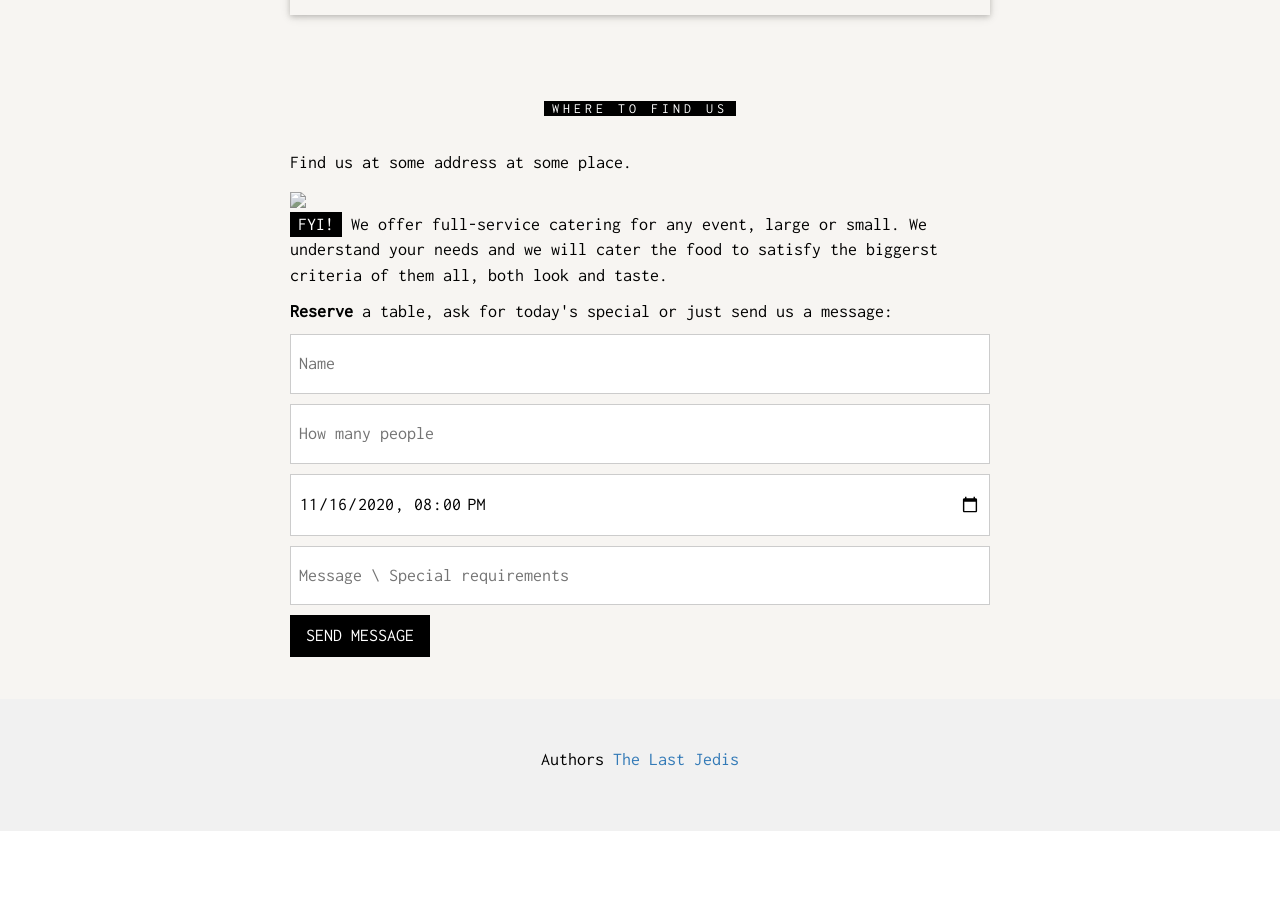
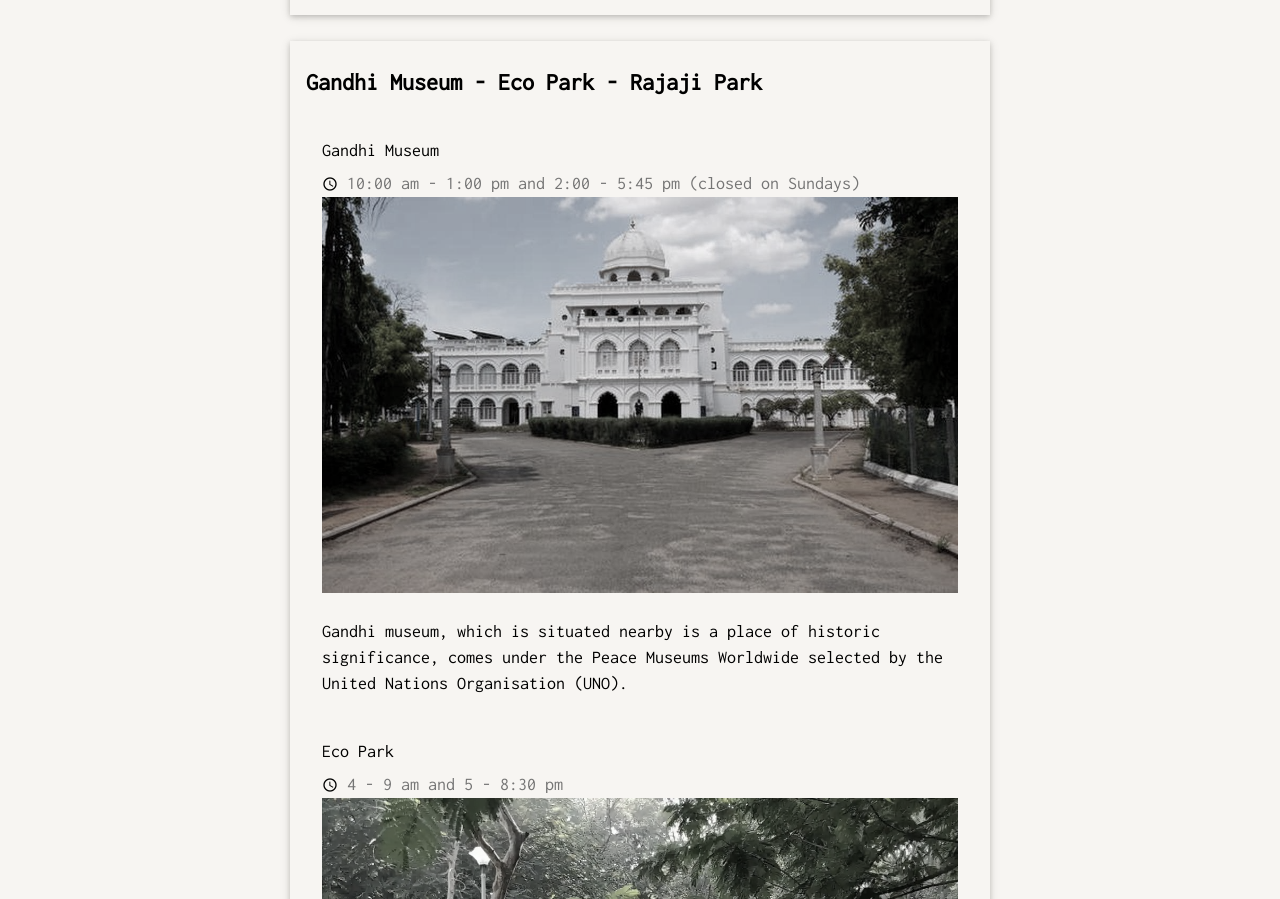
Before and after one commit to praveenmarimuthu/Vennila-Sathrukkan, a plain HTML site: page index.html in a window 1280 px wide. Shown: the part 8438-9337 px from the top of the page. Before the commit the page ends 9269 px from the top, so only its background shows below. Drawn offline with nearby package versions, Linux system fonts and the light colour scheme.

Commit message:
eatery almost done v12

```diff
--- a/index.html
+++ b/index.html
@@ -577,76 +577,67 @@ This blog aims to give you suggestions on how you can make your stay a memorable
       <br />
       <!-- VMA container ends-->
 
+      <!-- Museum & Parks container-->
+      <div class="w3-row w3-center w3-card w3-padding">
+        <div class="w3-left-align" style="text-align: justify;">
+        <h3><b>Gandhi Museum - Eco Park - Rajaji Park</b></h3>
+        <br />
+        <!--Gandhi Museum container-->
+        <div class="w3-container">
+            <h4>Gandhi Museum</h4>
+            <span class="material-icons"> schedule </span><span class="w3-text-grey"
+            > 10:00 am - 1:00 pm and 2:00 - 5:45 pm (closed on Sundays)
+            </span>
+      <img src="static/gandhi-museum.jpeg" alt="Gandhi-museum" style="width:100%">
+        <br />
+        <br />
+        <p>
+          Gandhi museum, which is situated nearby is a place of historic significance, comes under the Peace Museums Worldwide selected by the United Nations Organisation (UNO).
+          </p>
+        <br />
+      </div>
+      <!--Eco Park container-->
+        <div class="w3-container">
+          <h4>Eco Park</h4>
+            <span class="material-icons"> schedule </span><span class="w3-text-grey"
+            > 4 - 9 am and 5 - 8:30 pm
+            </span>
+      <img src="static/madurai-corporation-eco-park.webp" alt="Gandhi-museum" style="width:100%">
+        <br />
+        <br />
+        <p>
+          You can have a brisk morning walk or have a relaxed evening stroll in Eco park(Very close to the wedding venue).
+          There are two enterences one close to The court and the other close to the wedding venue
+        </p>
+        <br />
+        </div>
+        <!--Children's Park container-->
+        <div class="w3-container">
+          <h4>Rajaji Park</h4>
+            <span class="material-icons"> schedule </span><span class="w3-text-grey"
+            > 10am - 8:30pm
+            </span>
+      <img src="static/rjaji-park-madurai.webp" alt="Gandhi-museum" style="width:100%">
+        <br />
+        <br />
+        <p>
+          A children’s park with slides and rides
+        </p>
+        <br />
+        </div>
+
+          </div>
+    </div>
+    <br />
+    <!-- Museum & Park container ends-->
+
 
 
       </div>
     </div>
     <br />
 
-      <!-- Contact/Area Container -->
-      <div class="w3-container" id="wedding" style="padding-bottom: 32px">
-        <div class="w3-content" style="max-width: 700px">
-          <h5 class="w3-center w3-padding-24">
-            <span class="w3-tag w3-wide">WHERE TO FIND US</span>
-          </h5>
-          <p>Find us at some address at some place.</p>
-          <img src="/w3images/map.jpg" class="w3-image" style="width: 100%" />
-          <p>
-            <span class="w3-tag">FYI!</span> We offer full-service catering for
-            any event, large or small. We understand your needs and we will
-            cater the food to satisfy the biggerst criteria of them all, both
-            look and taste.
-          </p>
-          <p>
-            <strong>Reserve</strong> a table, ask for today's special or just
-            send us a message:
-          </p>
-          <form action="/action_page.php" target="_blank">
-            <p>
-              <input
-                class="w3-input w3-padding-16 w3-border"
-                type="text"
-                placeholder="Name"
-                required
-                name="Name"
-              />
-            </p>
-            <p>
-              <input
-                class="w3-input w3-padding-16 w3-border"
-                type="number"
-                placeholder="How many people"
-                required
-                name="People"
-              />
-            </p>
-            <p>
-              <input
-                class="w3-input w3-padding-16 w3-border"
-                type="datetime-local"
-                placeholder="Date and time"
-                required
-                name="date"
-                value="2020-11-16T20:00"
-              />
-            </p>
-            <p>
-              <input
-                class="w3-input w3-padding-16 w3-border"
-                type="text"
-                placeholder="Message \ Special requirements"
-                required
-                name="Message"
-              />
-            </p>
-            <p>
-              <button class="w3-button w3-black" type="submit">
-                SEND MESSAGE
-              </button>
-            </p>
-          </form>
-        </div>
-      </div>
+      <!-- Wedding Container -->
 
       <!-- End page content -->
     </div>
```
Also changed, not shown: static/madurai-corporation-eco-park.webp (added), static/rjaji-park-madurai.webp (added).
